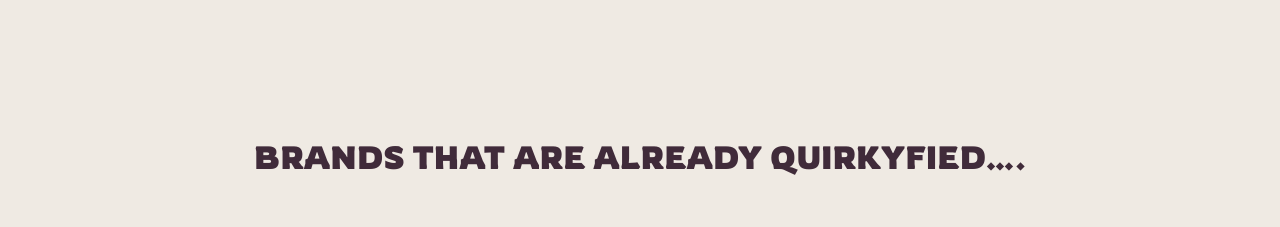
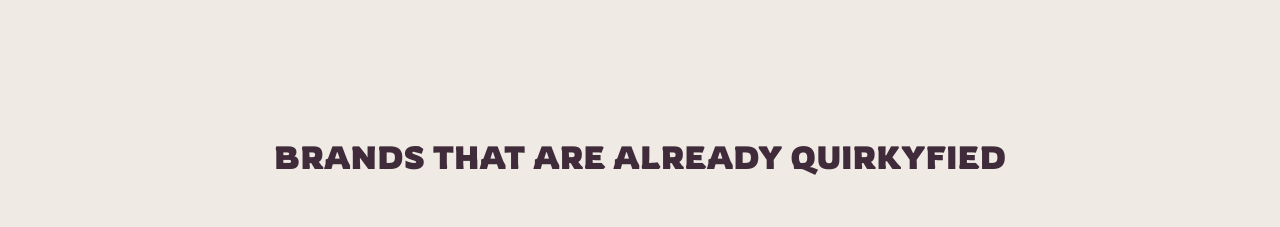
Before and after one commit to Ad-Tech-nologies/Quirky_Folks, a React (Vite) app: page / in a window 1280 px wide. Shown: the part 1300-1527 px from the top of the page. Built offline with nearby package versions, Linux system fonts and the light colour scheme.

Commit message:
removed the ...

```diff
--- a/src/components/page2/Page2.jsx
+++ b/src/components/page2/Page2.jsx
@@ -51,7 +51,7 @@ function Page2() {
       </div>
 
       <div className="brands-div">
-        <h2>BRANDS THAT ARE ALREADY QUIRKYFIED….</h2>
+        <h2>BRANDS THAT ARE ALREADY QUIRKYFIED</h2>
         <div className="brand-img">
 
             <div className="firstrow">
```
